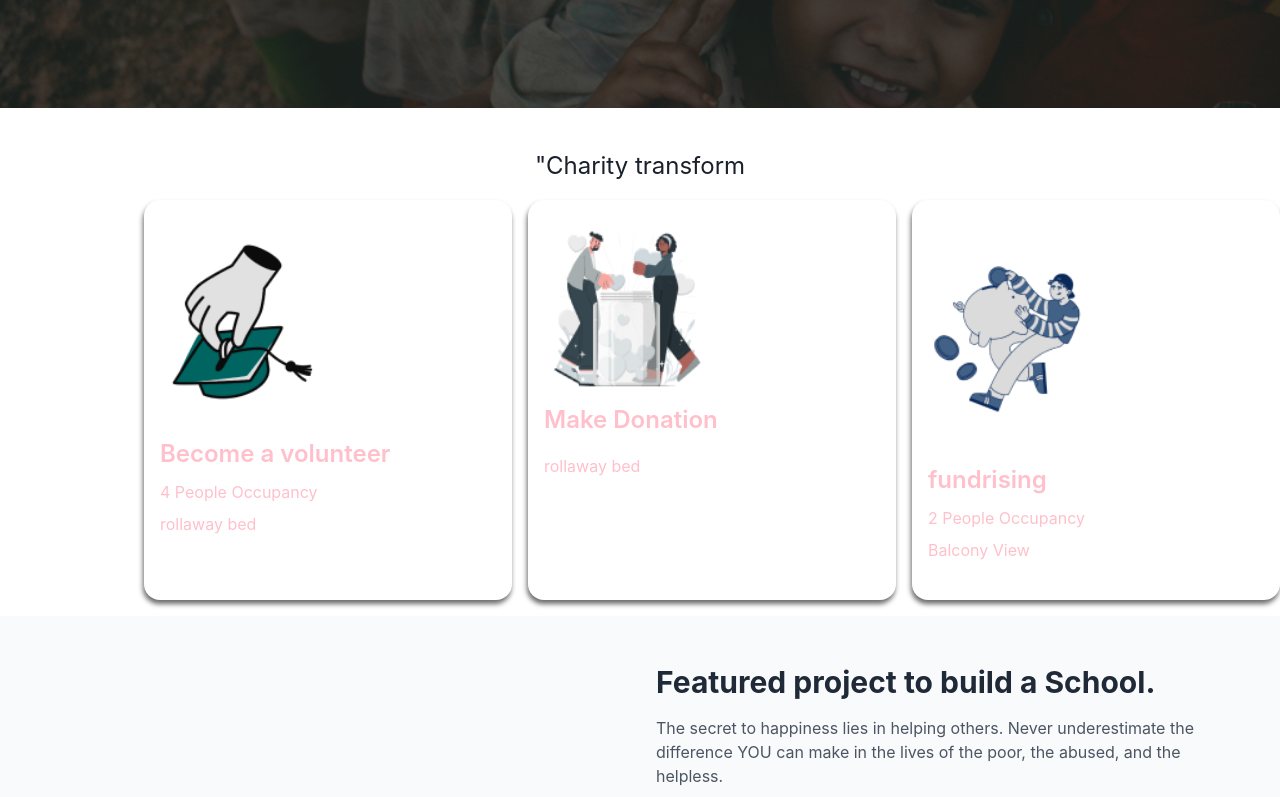
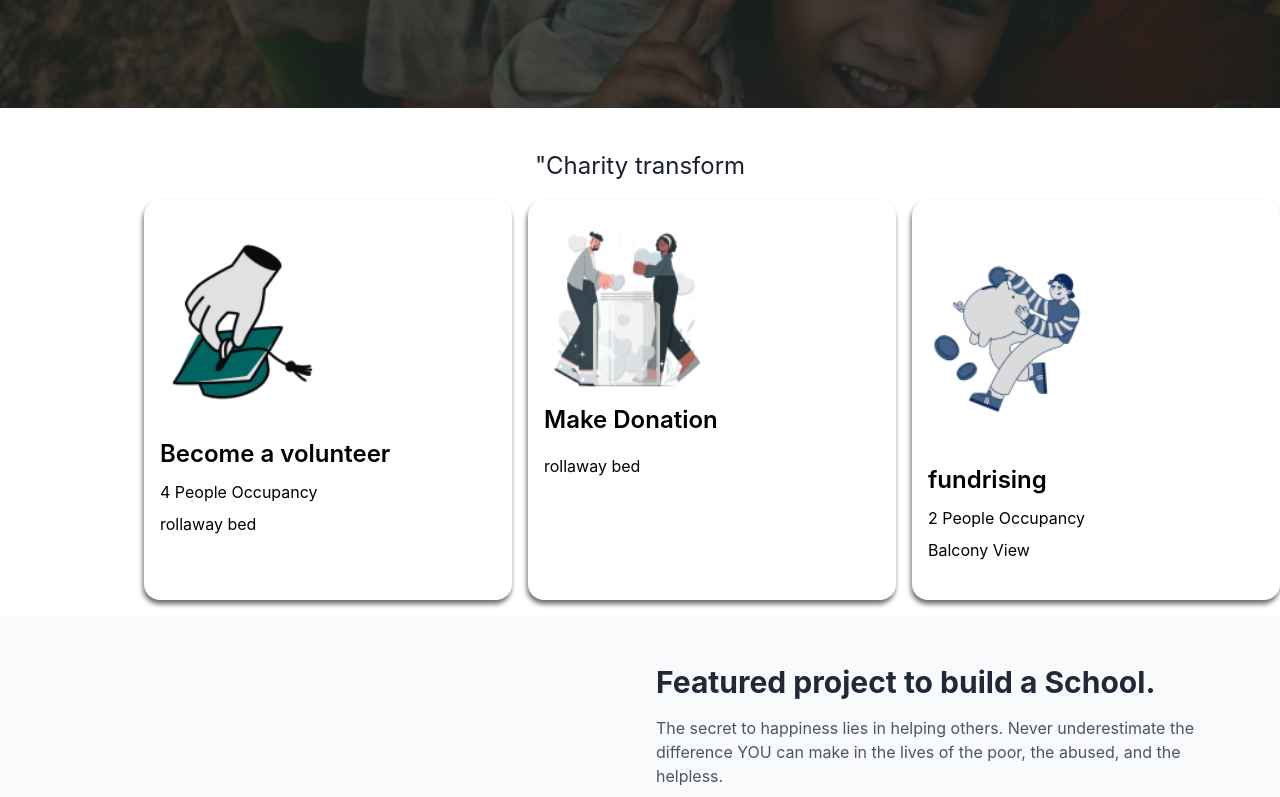
Before and after one commit to urvi1622005/Ngo, a React (Vite) app in the folder charity-transform/: page / in a window 1280 px wide. Shown: the part 692-1489 px from the top of the page. Built offline with nearby package versions, Linux system fonts and the light colour scheme.

Commit message:
cardhome

```diff
--- a/charity-transform/src/components/CardHome.jsx
+++ b/charity-transform/src/components/CardHome.jsx
@@ -8,7 +8,7 @@ const CardHome = ({ image, title, desc, footer, nav }) => {
       <Box
         boxShadow="-1px 4px 5px 0px rgba(0,0,0,0.58)"
         borderRadius="1rem"
-        color="pink"
+        color="Black"
         width={{ base: "14rem", sm: "23rem" }}
         backgroundColor="white"
         padding="1rem"
```
